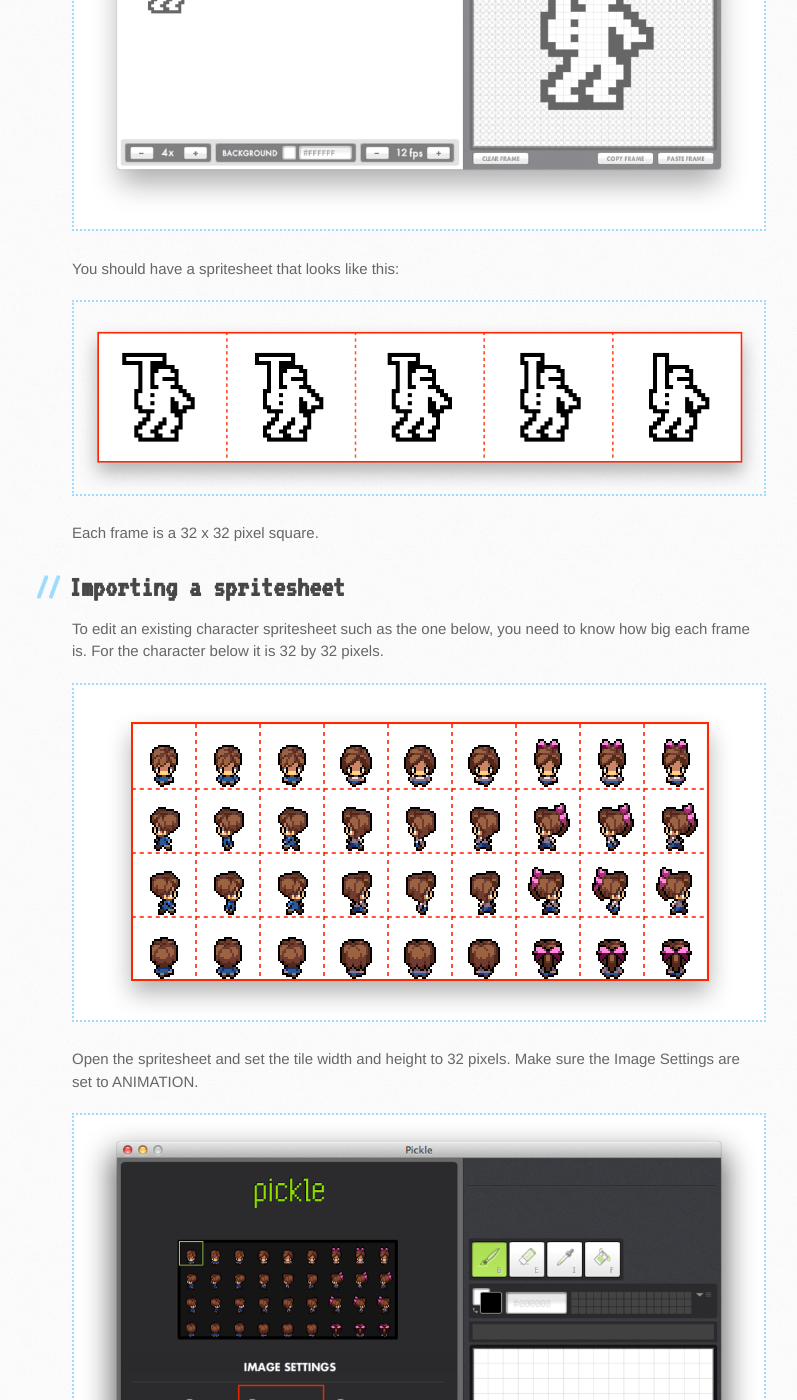
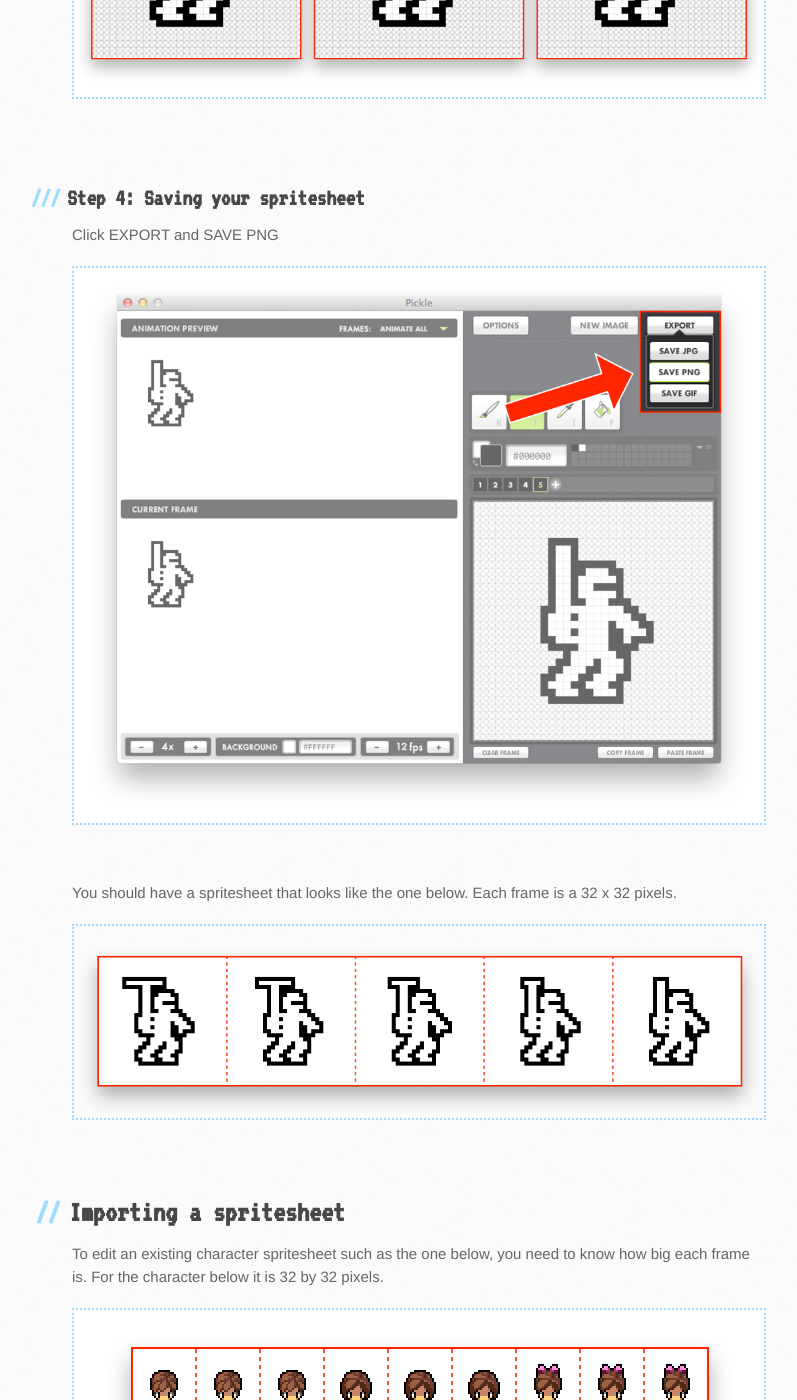
Before and after one commit to CoderDojoGitHub/pixel-art, a Jekyll site: the page built from pickle.markdown, in a window 1280 px wide and 1400 px high, scrolled down 10928 px. Shown: the whole window, without its empty margins (98-895 px from the left). Built offline with Jekyll 4.4.1, drawn with Linux system fonts in a browser that asks for light colours.

Commit message:
Tweaking heading and image styles

```diff
--- a/pickle.markdown
+++ b/pickle.markdown
@@ -86,11 +86,10 @@
 
 ![](../images/pickle17.png)
 
-You should have a spritesheet that looks like this:
+You should have a spritesheet that looks like the one below. Each frame is a 32 x 32 pixels.
 
 ![](../images/pickle18.png)
 
-Each frame is a 32 x 32 pixel square.
 
 ##Importing a spritesheet
 To edit an existing character spritesheet such as the one below, you need to know how big each frame is. For the character below it is 32 by 32 pixels.
--- a/stylesheets/stylesheet.css
+++ b/stylesheets/stylesheet.css
@@ -110,6 +110,7 @@
 #main-content img {
   max-width: 100%;
   border: 2px dotted #9DDCFF;
+  margin-bottom: 30px;
 }
 
 aside#sidebar {
@@ -232,6 +233,7 @@
   font-family: 'VT323', 'Helvetica Neue', Helvetica, Arial, serif;
   font-size: 2.8em;
   color: #474747;
+  padding-top: 20px;
 }
 
 #main-content h1:before {
@@ -246,6 +248,7 @@
   font-size: 30px;
   font-weight: bold;
   margin-bottom: 8px;
+  padding-top: 14px;
   color: #474747;
 }
 #main-content h2:before {
@@ -259,7 +262,7 @@
   font-family: 'VT323', 'Helvetica Neue', Helvetica, Arial, serif;
   font-size: 24px;
   font-weight: bold;
-  margin-top: 24px;
+  padding-top: 24px;
   margin-bottom: 8px;
   color: #474747;
 }
```
